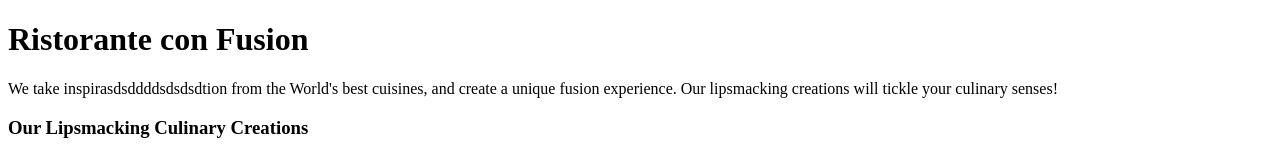
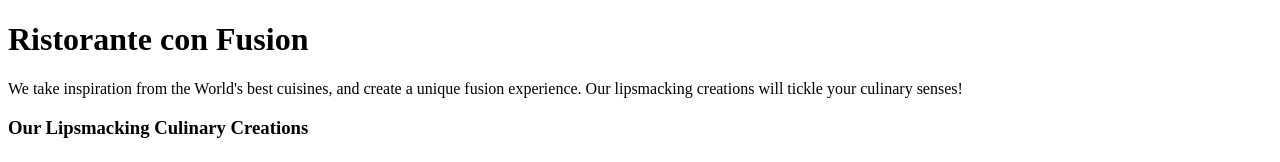
Before and after one commit to huynhbaophuc179/conFusion, a website: page index.html in a window 1280 px wide. Shown: the top 162 px of the page. Drawn offline with Linux system fonts and the light colour scheme.

Commit message:
Done the test, return to origin

```diff
--- a/index.html
+++ b/index.html
@@ -12,7 +12,7 @@
             <div>
                 <div>
                     <h1>Ristorante con Fusion</h1>
-                    <p>We take inspirasdsddddsdsdsdtion from the World's best cuisines, and create a unique fusion experience. Our lipsmacking creations will tickle your culinary senses!</p>
+                    <p>We take inspiration from the World's best cuisines, and create a unique fusion experience. Our lipsmacking creations will tickle your culinary senses!</p>
                 </div>
                 <div>
                 </div>
```
